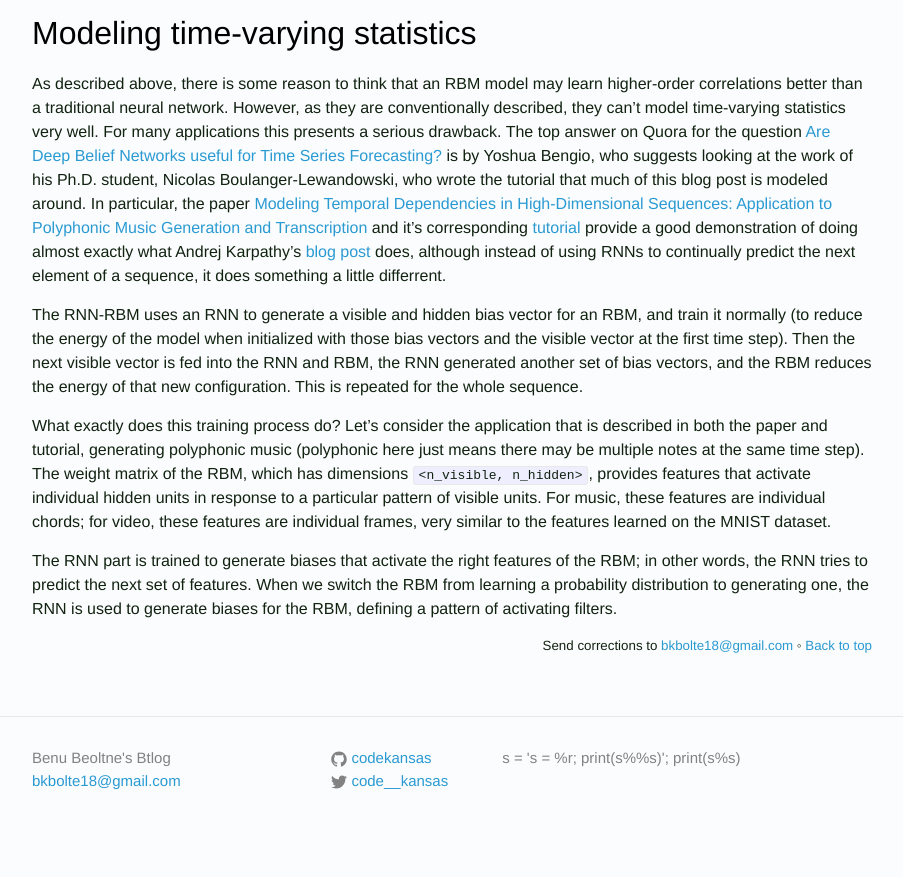
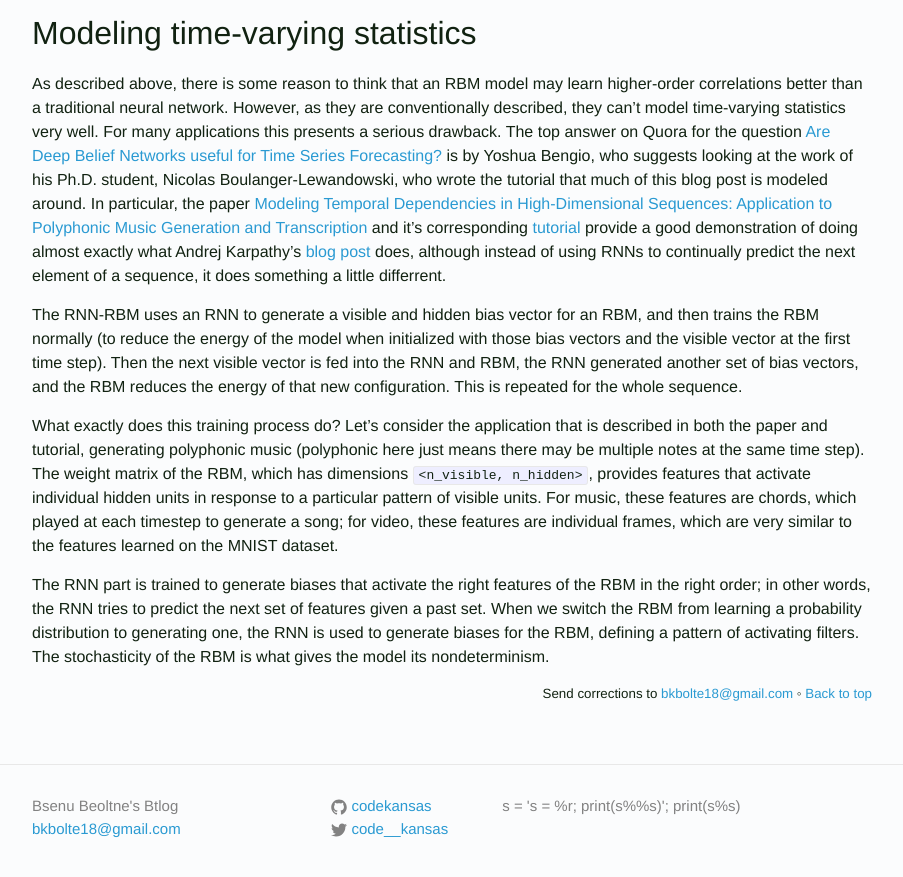
Before and after one commit to codekansas/codekansas.github.io, a Jekyll site: the page built from _posts/2016-07-18-generative-modeling.markdown, in a window 1280 px wide and 900 px high, scrolled down 3408 px. Shown: the top 877 px of the window, without its empty margins (188-1091 px from the left). Built offline with Jekyll 4.4.1, drawn with Linux system fonts in a browser that asks for light colours; formulas are drawn with MathJax 3; before the commit the page ends 4260 px from its top, so only the background shows below that.

Commit message:
made some changes to the generative modeling post

```diff
--- a/_posts/2016-07-18-generative-modeling.markdown
+++ b/_posts/2016-07-18-generative-modeling.markdown
@@ -74,21 +74,11 @@
 
 As described above, there is some reason to think that an RBM model may learn higher-order correlations better than a traditional neural network. However, as they are conventionally described, they can't model time-varying statistics very well. For many applications this presents a serious drawback. The top answer on Quora for the question [Are Deep Belief Networks useful for Time Series Forecasting?](https://www.quora.com/Are-Deep-Belief-Networks-useful-for-Time-Series-Forecasting) is by Yoshua Bengio, who suggests looking at the work of his Ph.D. student, Nicolas Boulanger-Lewandowski, who wrote the tutorial that much of this blog post is modeled around. In particular, the paper [Modeling Temporal Dependencies in High-Dimensional Sequences: Application to Polyphonic Music Generation and Transcription][modeling-temporal-dependencies] and it's corresponding [tutorial][deeplearning-rnnrbm] provide a good demonstration of doing almost exactly what Andrej Karpathy's [blog post][karpathy-effectiveness] does, although instead of using RNNs to continually predict the next element of a sequence, it does something a little differrent.
 
-The RNN-RBM uses an RNN to generate a visible and hidden bias vector for an RBM, and train it normally (to reduce the energy of the model when initialized with those bias vectors and the visible vector at the first time step). Then the next visible vector is fed into the RNN and RBM, the RNN generated another set of bias vectors, and the RBM reduces the energy of that new configuration. This is repeated for the whole sequence.
+The RNN-RBM uses an RNN to generate a visible and hidden bias vector for an RBM, and then trains the RBM normally (to reduce the energy of the model when initialized with those bias vectors and the visible vector at the first time step). Then the next visible vector is fed into the RNN and RBM, the RNN generated another set of bias vectors, and the RBM reduces the energy of that new configuration. This is repeated for the whole sequence.
 
-What exactly does this training process do? Let's consider the application that is described in both the paper and tutorial, generating polyphonic music (polyphonic here just means there may be multiple notes at the same time step). The weight matrix of the RBM, which has dimensions `<n_visible, n_hidden>`, provides features that activate individual hidden units in response to a particular pattern of visible units. For music, these features are individual chords; for video, these features are individual frames, very similar to the features learned on the MNIST dataset.
+What exactly does this training process do? Let's consider the application that is described in both the paper and tutorial, generating polyphonic music (polyphonic here just means there may be multiple notes at the same time step). The weight matrix of the RBM, which has dimensions `<n_visible, n_hidden>`, provides features that activate individual hidden units in response to a particular pattern of visible units. For music, these features are chords, which played at each timestep to generate a song; for video, these features are individual frames, which are very similar to the features learned on the MNIST dataset.
 
-The RNN part is trained to generate biases that activate the right features of the RBM; in other words, the RNN tries to predict the next set of features. When we switch the RBM from learning a probability distribution to generating one, the RNN is used to generate biases for the RBM, defining a pattern of activating filters.
-
-<script src="https://ajax.googleapis.com/ajax/libs/jquery/2.2.2/jquery.min.js"></script>
-<script type="text/javascript">
-$(document).ready(function() {
-    $("article").find("h1, h2, h3, h4, h5, h6").each(function(index) {
-        var content = $(this).text();
-        $(this).html("<a href=\"#markdown-toc\" style=\"color: black;\">" + content + "</a>");
-    });
-});
-</script>
+The RNN part is trained to generate biases that activate the right features of the RBM in the right order; in other words, the RNN tries to predict the next set of features given a past set. When we switch the RBM from learning a probability distribution to generating one, the RNN is used to generate biases for the RBM, defining a pattern of activating filters. The stochasticity of the RBM is what gives the model its nondeterminism.
 
 
 [graves-speech]: http://www.cs.toronto.edu/~fritz/absps/RNN13.pdf
```
